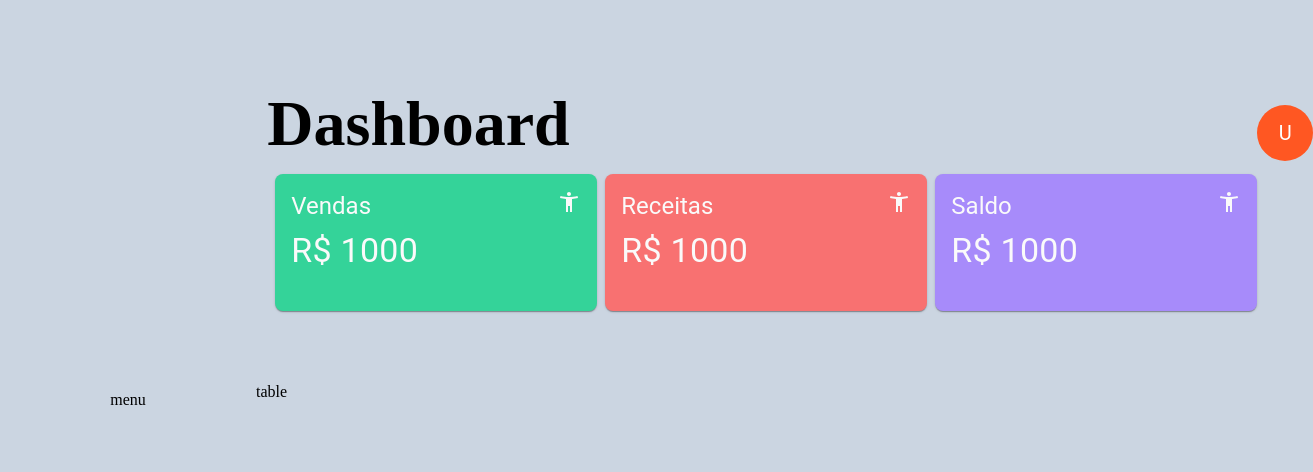
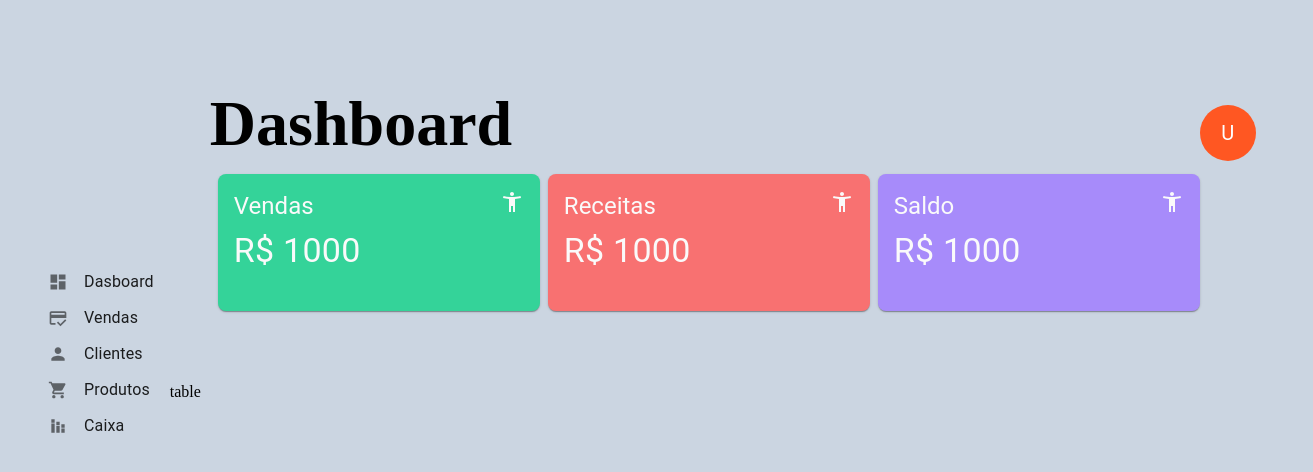
Before and after one commit to luisviniciuslv/My_Cashier_FrontEnd, a React (Vite) app: page / in a window 1280 px wide. Shown: the top 472 px of the page, 1313 px wide, since content can reach past the window. Built offline with nearby package versions, Linux system fonts and the light colour scheme.

Commit message:
Finised Menu Component

```diff
--- /dev/null
+++ b/src/components/MenuComponent/StylesObjects/style.ts
@@ -0,0 +1,7 @@
+export const MenuStyle = {
+    backgroundColor: 'transparent',
+    boxShadow: 'none',
+    height: '12rem',
+    marginTop: '16rem',
+    marginLeft: '2rem'
+};
--- a/src/components/MenuComponent/index.tsx
+++ b/src/components/MenuComponent/index.tsx
@@ -1,10 +1,51 @@
 import React from 'react';
-import './style.css';
+import Paper from '@mui/material/Paper';
+import MenuList from '@mui/material/MenuList';
+import MenuItem from '@mui/material/MenuItem';
+import ListItemText from '@mui/material/ListItemText';
+import ListItemIcon from '@mui/material/ListItemIcon';
+import StackedBarChartIcon from '@mui/icons-material/StackedBarChart';
+import LocalGroceryStoreIcon from '@mui/icons-material/LocalGroceryStore';
+import CreditScoreIcon from '@mui/icons-material/CreditScore';
+import PersonIcon from '@mui/icons-material/Person';
+import DashboardIcon from '@mui/icons-material/Dashboard';
+import { MenuStyle } from './StylesObjects/style';
 
 export const MenuComponent: React.FC = () => {
     return (
-        <div className='container-navbar'>
-            menu
-        </div>
+        <Paper sx={MenuStyle}>
+            <MenuList>
+                <MenuItem>
+                    <ListItemIcon>
+                        <DashboardIcon fontSize="small" />
+                    </ListItemIcon>
+                    <ListItemText>Dasboard</ListItemText>
+                </MenuItem>
+                <MenuItem>
+                    <ListItemIcon>
+                        <CreditScoreIcon fontSize="small" />
+                    </ListItemIcon>
+                    <ListItemText>Vendas</ListItemText>
+                </MenuItem>
+                <MenuItem>
+                    <ListItemIcon>
+                        <PersonIcon fontSize="small" />
+                    </ListItemIcon>
+                    <ListItemText>Clientes</ListItemText>
+                </MenuItem>
+                <MenuItem>
+                    <ListItemIcon>
+                        <LocalGroceryStoreIcon fontSize="small" />
+                    </ListItemIcon>
+                    <ListItemText>Produtos</ListItemText>
+                </MenuItem>
+                <MenuItem>
+                    <ListItemIcon>
+                        <StackedBarChartIcon fontSize="small" />
+                    </ListItemIcon>
+                    <ListItemText>Caixa</ListItemText>
+                </MenuItem>
+            </MenuList>
+        </Paper>
     );
 };
--- a/src/components/MenuComponent/style.css
+++ /dev/null
@@ -1,7 +0,0 @@
-.container-navbar {
-    width: 20rem;
-    height: 100vh;
-    display: flex;
-    align-items: center;
-    justify-content: center;
-}
```
